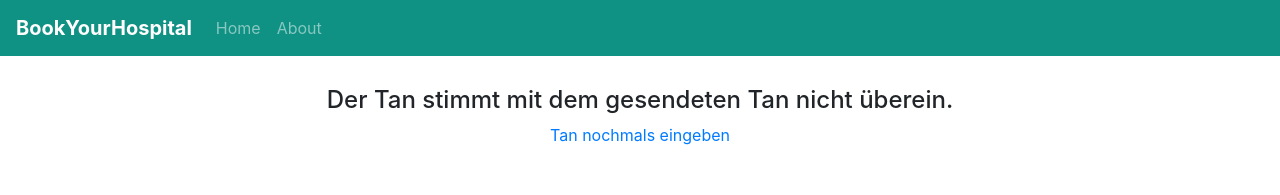
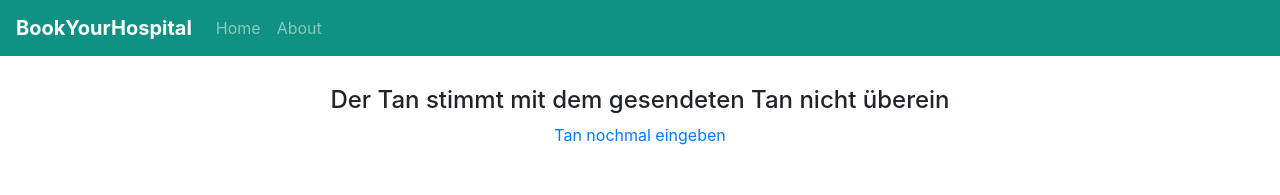
Before and after one commit to alexdorner/diplomprojekt-byh, a React (Create React App) app in the folder bookyourhospital/: page /TanNotOK in a window 1280 px wide. Shown: the top 195 px of the page. Built offline with nearby package versions, Linux system fonts and the light colour scheme.

Commit message:
rechtschreibfehler von michelle ausbessern

```diff
--- a/bookyourhospital/src/TanService/TanError.js
+++ b/bookyourhospital/src/TanService/TanError.js
@@ -5,7 +5,7 @@ class TanError extends Component {
         return (
             <center>
                 <div style={{ padding: 30 }}>
-                    <div><h4>Leider gab es ein Problem beim Versenden oder Überprüfen der TAN.</h4></div>
+                    <div><h4>Leider gab es ein Problem beim Versenden</h4></div>
                     <div><a href="./TanServiceEmail">Tan per Email senden</a></div>
                     <div><a href="./TanServiceSMS">Tan per SMS senden</a></div>
                 </div>
--- a/bookyourhospital/src/TanService/TanNotOK.js
+++ b/bookyourhospital/src/TanService/TanNotOK.js
@@ -5,8 +5,8 @@ class TanNotOK extends Component {
         return (
             <center>
                 <div style={{ padding: 30 }}>
-                    <div><h4>Der Tan stimmt mit dem gesendeten Tan nicht überein.</h4></div>
-                    <div><a href="./TanCheck">Tan nochmals eingeben</a></div>
+                    <div><h4>Der Tan stimmt mit dem gesendeten Tan nicht überein</h4></div>
+                    <div><a href="./TanCheck">Tan nochmal eingeben</a></div>
                 </div>
             </center>
         );
```
Also changed, not shown: bookyourhospital/src/Appointment/AppointmentOverview.js (added, +8 -0 lines), bookyourhospital/src/Auswahl/BodyPart.js (deleted), 1 other file (tests, documents, lock files or other folders).
